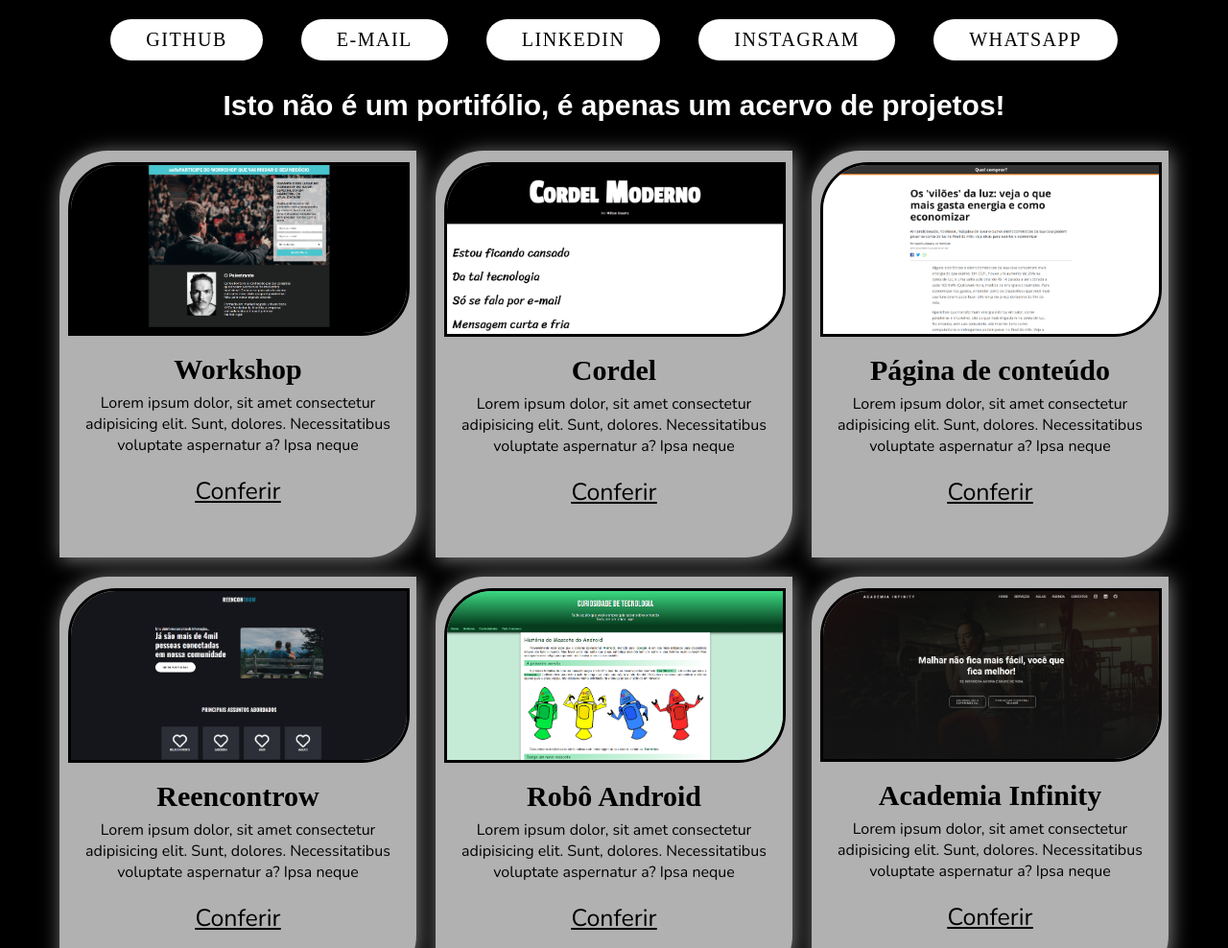
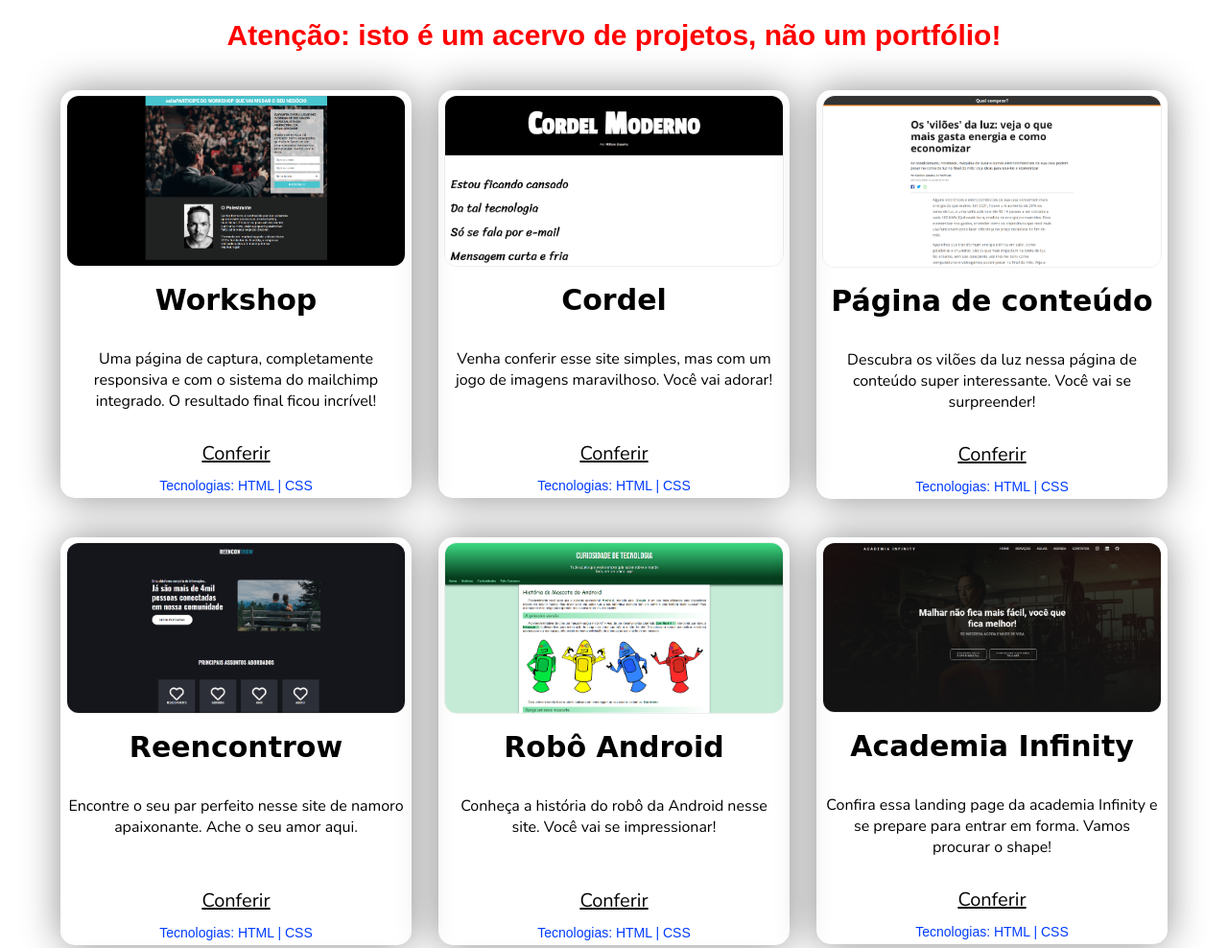
Before and after one commit to Allan-Neves/Projetos, a plain HTML site: page index.html in a window 1280 px wide. Shown: the top 988 px of the page at 96% size. Drawn offline with nearby package versions, Linux system fonts and the light colour scheme; a web font is replaced by a local one.

Commit message:
Repaginando o site

```diff
--- a/index.html
+++ b/index.html
@@ -10,17 +10,7 @@
 </head>
 
 <body>
-    <nav>
-        <ul>
-            <li><a href="https://github.com/Allan-Carlos?tab=repositories" target="_blank" class="github">Github</a></li>
-            <li><a href="mailto:allan3017carlos@gmail.com" target="_blank" class="e-mail">E-mail</a></li>
-            <li><a href="https://www.linkedin.com/in/allan-carlos/" target="_blank" class="linkedin">Linkedin</a></li>
-            <li><a href="https://www.instagram.com/allancarlos__1/" target="_blank" class="instagram">Instagram</a></li>
-            <li><a href="https://wa.link/rfepxt" target="_blank"  class="whatsapp">Whatsapp</a></li>
-        </ul>
-    </nav>
-
-    <h1 id="notification">Isto não é um portifólio, é apenas um acervo de projetos!</h1>
+    <h1 id="notification">Atenção: isto é um acervo de projetos, não um portfólio!</h1>
 
     <main class="container">
             <section class="card">
@@ -28,8 +18,9 @@
 
                 <aside class="card-content">
                     <div class="card-title"><h3>Workshop</h3></div>
-                    <div class="card-description"><p>Lorem ipsum dolor, sit amet consectetur adipisicing elit. Sunt, dolores. Necessitatibus voluptate aspernatur a? Ipsa neque</p></div>
+                    <div class="card-description"><p>Uma página de captura, completamente responsiva e com o sistema do mailchimp integrado. O resultado final ficou incrível!</p></div>
                     <div class="card-link"><a href="https://allan-carlos.github.io/Workshop/" target="_blank">Conferir</a></div>
+                    <div class="card-technology">Tecnologias: HTML | CSS</div>
                 </aside>
             </section>
 
@@ -38,8 +29,9 @@
 
             <aside class="card-content">
                 <div class="card-title"><h3>Cordel</h3></div>
-                <div class="card-description"><p>Lorem ipsum dolor, sit amet consectetur adipisicing elit. Sunt, dolores. Necessitatibus voluptate aspernatur a? Ipsa neque</p></div>
+                <div class="card-description"><p>Venha conferir esse site simples, mas com um jogo de imagens maravilhoso. Você vai adorar!</p></div>
                 <div class="card-link"><a href="https://allan-carlos.github.io/Cordel/" target="_blank">Conferir</a></div>
+                <div class="card-technology">Tecnologias: HTML | CSS</div>
             </aside>
         </section>
 
@@ -48,8 +40,9 @@
 
             <aside class="card-content">
                 <div class="card-title"><h3>Página de conteúdo</h3></div>
-                <div class="card-description"><p>Lorem ipsum dolor, sit amet consectetur adipisicing elit. Sunt, dolores. Necessitatibus voluptate aspernatur a? Ipsa neque</p></div>
+                <div class="card-description"><p>Descubra os vilões da luz nessa página de conteúdo super interessante. Você vai se surpreender!</p></div>
                 <div class="card-link"><a href="https://allan-carlos.github.io/Pagina-de-conteudo/" target="_blank">Conferir</a></div>
+                <div class="card-technology">Tecnologias: HTML | CSS</div>
             </aside>
         </section>
 
@@ -58,8 +51,9 @@
 
             <aside class="card-content">
                 <div class="card-title"><h3>Reencontrow</h3></div>
-                <div class="card-description"><p>Lorem ipsum dolor, sit amet consectetur adipisicing elit. Sunt, dolores. Necessitatibus voluptate aspernatur a? Ipsa neque</p></div>
+                <div class="card-description"><p>Encontre o seu par perfeito nesse site de namoro apaixonante. Ache o seu amor aqui.</p></div>
                 <div class="card-link"><a href="https://allan-carlos.github.io/Reencontrow/" target="_blank">Conferir</a></div>
+                <div class="card-technology">Tecnologias: HTML | CSS</div>
             </aside>
         </section>
 
@@ -68,8 +62,9 @@
 
             <aside class="card-content">
                 <div class="card-title"><h3>Robô Android</h3></div>
-                <div class="card-description"><p>Lorem ipsum dolor, sit amet consectetur adipisicing elit. Sunt, dolores. Necessitatibus voluptate aspernatur a? Ipsa neque</p></div>
+                <div class="card-description"><p>Conheça a história do robô da Android nesse site. Você vai se impressionar!</p></div>
                 <div class="card-link"><a href="https://allan-carlos.github.io/Robo-Android/" target="_blank">Conferir</a></div>
+                <div class="card-technology">Tecnologias: HTML | CSS</div>
             </aside>
         </section>
 
@@ -78,8 +73,9 @@
 
             <aside class="card-content">
                 <div class="card-title"><h3>Academia Infinity</h3></div>
-                <div class="card-description"><p>Lorem ipsum dolor, sit amet consectetur adipisicing elit. Sunt, dolores. Necessitatibus voluptate aspernatur a? Ipsa neque</p></div>
+                <div class="card-description"><p>Confira essa landing page da academia Infinity e se prepare para entrar em forma. Vamos procurar o shape!</p></div>
                 <div class="card-link"><a href="https://allan-carlos.github.io/Academia-Infinity/" target="_blank">Conferir</a></div>
+                <div class="card-technology">Tecnologias: HTML | CSS</div>
             </aside>
         </section>
 
@@ -88,8 +84,9 @@
 
             <aside class="card-content">
                 <div class="card-title"><h3>Balle-Bot</h3></div>
-                <div class="card-description"><p>Lorem ipsum dolor, sit amet consectetur adipisicing elit. Sunt, dolores. Necessitatibus voluptate aspernatur a? Ipsa neque</p></div>
+                <div class="card-description"><p>Admire o site de um bot de Discord que é um charme. Você vai se impressionar!</p></div>
                 <div class="card-link"><a href="https://allan-carlos.github.io/Balle-Bot/" target="_blank">Conferir</a></div>
+                <div class="card-technology">Tecnologias: HTML | CSS</div>
             </aside>
         </section>
 
@@ -98,8 +95,9 @@
 
             <aside class="card-content">
                 <div class="card-title"><h3>Parallax-Website</h3></div>
-                <div class="card-description"><p>Lorem ipsum dolor, sit amet consectetur adipisicing elit. Sunt, dolores. Necessitatibus voluptate aspernatur a? Ipsa neque</p></div>
+                <div class="card-description"><p>Acesse o site com as imagens mais lindas que você já viu. Prometo que você vai se apaixonar!</p></div>
                 <div class="card-link"><a href="https://allan-carlos.github.io/Parallax-Website/" target="_blank">Conferir</a></div>
+                <div class="card-technology">Tecnologias: HTML | CSS</div>
             </aside>
         </section>
 
@@ -108,8 +106,9 @@
 
             <aside class="card-content">
                 <div class="card-title"><h3>Fullscreen-Landing</h3></div>
-                <div class="card-description"><p>Lorem ipsum dolor, sit amet consectetur adipisicing elit. Sunt, dolores. Necessitatibus voluptate aspernatur a? Ipsa neque</p></div>
+                <div class="card-description"><p>Essa é uma landing page fullscreen extremamente simples :)</p></div>
                 <div class="card-link"><a href="https://allan-carlos.github.io/Fullscreen-Landing/" target="_blank">Conferir</a></div>
+                <div class="card-technology">Tecnologias: HTML | CSS</div>
             </aside>
         </section>
 
@@ -118,8 +117,9 @@
 
             <aside class="card-content">
                 <div class="card-title"><h3>Páginas-de-receitas</h3></div>
-                <div class="card-description"><p>Lorem ipsum dolor, sit amet consectetur adipisicing elit. Sunt, dolores. Necessitatibus voluptate aspernatur a? Ipsa neque</p></div>
+                <div class="card-description"><p>Aprenda a fazer um delicioso bolo de fubá nessa página de receita. Venha se deliciar!</p></div>
                 <div class="card-link"><a href="https://allan-carlos.github.io/Pagina-de-receitas/" target="_blank">Conferir</a></div>
+                <div class="card-technology">Tecnologias: HTML | CSS</div>
             </aside>
         </section>
     </main>
--- a/style.css
+++ b/style.css
@@ -5,70 +5,27 @@
     --cor-sombras: rgb(73, 73, 73);
     --cor-texto: rgb(238, 238, 238);
 
-    --font-titulos: 'Alkatra', 'cursive';
+    --font-titulos: 'Alkatra', cursive;
     --font-texto: 'Nunito', sans-serif;
-  }
+}
 
 body, html {
     margin: 0;
     padding: 0;
     box-sizing: border-box;
-    background-color: black;
     font-family: Arial, Helvetica, sans-serif;
     font-size: 62.5%;
 }
 
-nav {
-    margin: 10px 10px 0 10px;
-}
-
-nav ul {
-    padding: 7px 0;
-    background-color: transparent;
-    display: flex;
-    flex-wrap: wrap;
-    justify-content: center;
-    align-items: center;
-}
-
-li {
-    border-radius: 50px;
-    border: 0;
-    background-color: white;
-    box-shadow: rgb(0 0 0 / 5%) 0 0 8px;
-    list-style: none;
-    padding: 0 17px;
-    margin: 3px 20px;
-    transition: all 0.7s;
-}
-
-nav a {
-    color: black;
-    letter-spacing: 1.5px;
-    text-transform: uppercase;
-    font-size: 1.5rem;
-    transition: all .5s ease;
-    text-decoration: none;
-    font-family: var(--font-titulos);
-    font-size: 2rem;
-    display: flex;
-    padding: 10px 20px;
-}
-
-li:hover {
-    transform: scale(1.12);
-    letter-spacing: 3px;
-    background-color: hsl(0, 0%, 66%);
-    color: hsl(0, 0%, 100%);
-    box-shadow: rgb(110, 110, 110) 0px 7px 29px 0px;
-}
-
-nav a:hover {
-    color: white;
+#notification {
+    color: rgb(255, 0, 0);
+    text-align: center;
+    font-size: 3rem;
 }
 
 .container {
-    margin: 10px 0px;
+    max-width: 2000px;
+    margin: auto;
     display: flex;
     flex-wrap: wrap;
     align-content: space-around;
@@ -78,20 +35,21 @@ nav a:hover {
 
 .card {
     width: 360px;
-    height: 400px;
-    margin: 10px;
-    padding: 12px 6px;
-    border-radius: 50px 0px 50px 0;
-    background-color: #b1b1b1;
-    box-shadow: 2px 2px 20px gray;
+    max-height: 500px;
+    margin: 20px 14px;
+    padding: 5px 3px;
+    border-radius: 15px;
+    box-shadow: 0 0 40px rgba(0, 0, 0, 0.438);
     transition: all 0.7s;
+    display: flex;
+    justify-content: center;
+    align-items: center;
+    flex-direction: column;
 }
 
 .card:hover {
-    box-shadow: 0px 0px 0px;
+    box-shadow: 0 0 40px rgba(19, 107, 221, 0.63);
     transform: scale(1.07);
-    margin: 10px 20px;
-    background-color: white;
 }
 
 .card-content {
@@ -101,64 +59,39 @@ nav a:hover {
 }
 
 .card img {
-    margin: 0px 3px;
-    width: 350px;
-    border-radius: 50px 0px 50px 0;
-    border: 3px solid black;
+    text-align: center;
+    width: 98%;
+    border-radius: 13px;
+    border: 1px solid rgba(0, 0, 0, 0.068);
 }
 
 .card-title h3 {
     font-size: 3rem;
-    margin: 10px 0px 0px 0px;
-    padding: 7px 0px;
+    margin: 10px 0;
+    padding: 7px 0;
     color: black;
     font-family: var(--font-titulos);
     transition: all 0.7s;
 }
 
 .card-description p {
-    margin: 0 0 20px 0;
+    padding: 0 5px;
     text-align: center;
-    width: 320px;
+    height: 80px;
     font-family: var(--font-texto);
     font-size: 1.6rem;
 }
 
 .card-link a {
-    color: black;
-}
-
-.card-link {
+    color: #000;
     text-decoration: underline;
-    font-size: 2.5rem;
+    font-size: 2rem;
     font-family: var(--font-texto);
     transition: all 0.7s;
 }
 
-.card-link:hover {
-    transform: scale(1.15);
-    font-weight: bold;
+.card-technology {
+    padding-top: 12px;
+    font-size: 1.4rem;
+    color: rgb(0, 60, 255);
 }
-
-#notification {
-    padding: 0 15px;
-    color: white;
-    text-align: center;
-    font-size: 3rem;
-}
-
-@media screen and (max-width: 400px) {
-    .card {
-        width: 340px;
-        height: 400px;
-    }
-
-    .card:hover {
-        transform: scale(1.02);
-    }
-
-    .card img {
-        width: 330px;
-        margin: 0 2px;
-    }
-}
```
